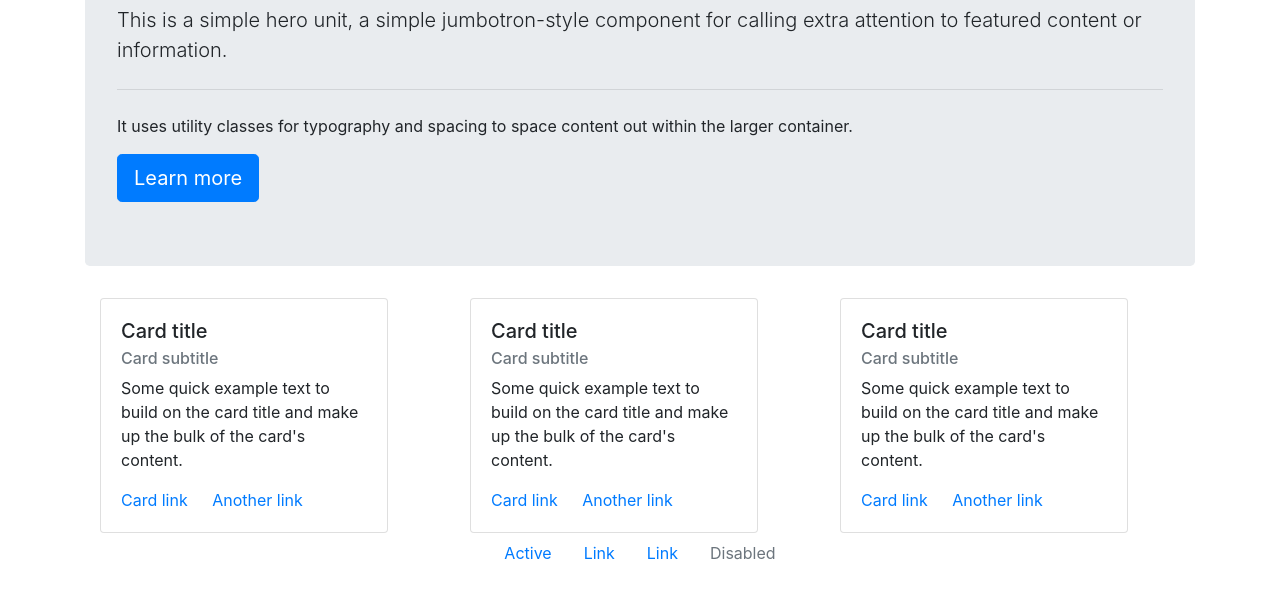
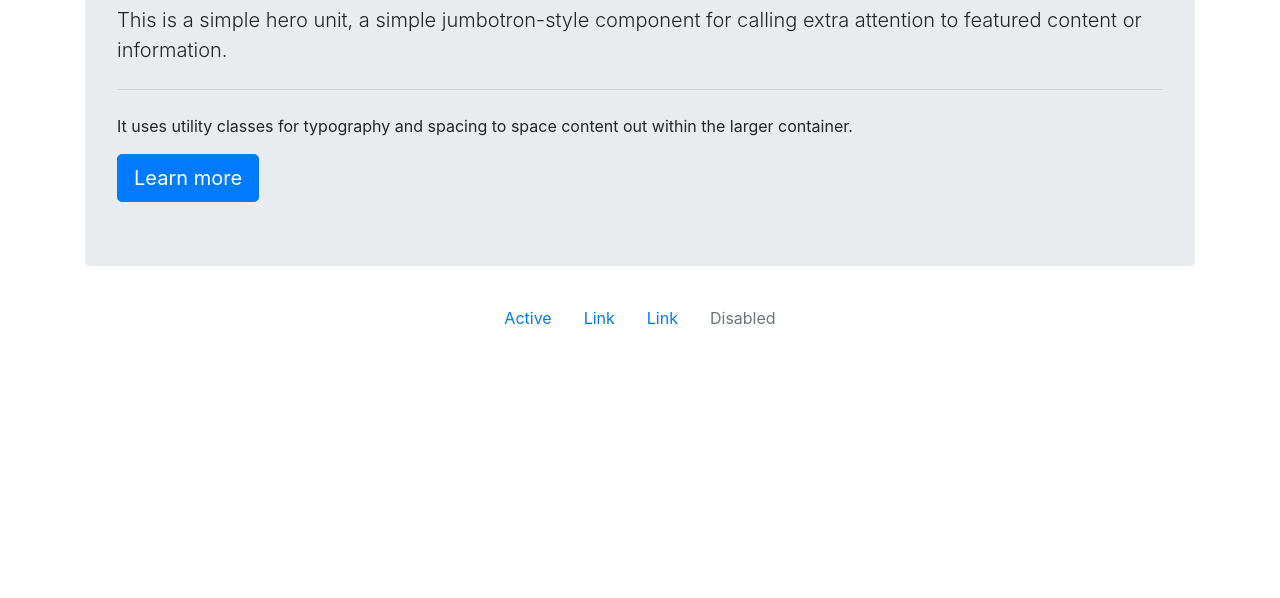
Before and after one commit to renatomoor/Paintball-Romandie, a website: page index.html in a window 1280 px wide. Shown: the part 134-732 px from the top of the page. Drawn offline with nearby package versions, Linux system fonts and the light colour scheme; files whose address does not match are found by name.

Commit message:
First Commit

```diff
--- a/components/cards.html
+++ /dev/null
@@ -1,37 +0,0 @@
-<div class="container">
-    <div class="row">
-        <div class="col-sm">
-            <div class="card" style="width: 18rem;">
-                <div class="card-body">
-                    <h5 class="card-title">Card title</h5>
-                    <h6 class="card-subtitle mb-2 text-muted">Card subtitle</h6>
-                    <p class="card-text">Some quick example text to build on the card title and make up the bulk of the card's content.</p>
-                    <a href="#" class="card-link">Card link</a>
-                    <a href="#" class="card-link">Another link</a>
-                </div>
-            </div>
-        </div>
-        <div class="col-sm">
-            <div class="card" style="width: 18rem;">
-                <div class="card-body">
-                    <h5 class="card-title">Card title</h5>
-                    <h6 class="card-subtitle mb-2 text-muted">Card subtitle</h6>
-                    <p class="card-text">Some quick example text to build on the card title and make up the bulk of the card's content.</p>
-                    <a href="#" class="card-link">Card link</a>
-                    <a href="#" class="card-link">Another link</a>
-                </div>
-            </div>
-        </div>
-        <div class="col-sm">
-            <div class="card" style="width: 18rem;">
-                <div class="card-body">
-                    <h5 class="card-title">Card title</h5>
-                    <h6 class="card-subtitle mb-2 text-muted">Card subtitle</h6>
-                    <p class="card-text">Some quick example text to build on the card title and make up the bulk of the card's content.</p>
-                    <a href="#" class="card-link">Card link</a>
-                    <a href="#" class="card-link">Another link</a>
-                </div>
-            </div>
-        </div>
-    </div>
-</div>
--- a/index.html
+++ b/index.html
@@ -8,6 +8,7 @@
 
     <!-- Bootstrap CSS -->
     <link rel="stylesheet" href="node_modules/bootstrap/dist/css/bootstrap.min.css">
+    <link rel="stylesheet" href="style/main.css">
 
     <script src="modules/js/snippets.js"></script>
 
@@ -15,9 +16,11 @@
 </head>
 
 <body>
-  <div class="container initial_menu">
+  <div class="container ">
+    <div class="initial_menu">
+
+    </div>
     <div include_html="components/jumbotron.html"></div>
-    <div include_html="components/cards.html"></div>
     <div include_html="components/navbar.html"></div>
   </div>
 
```
